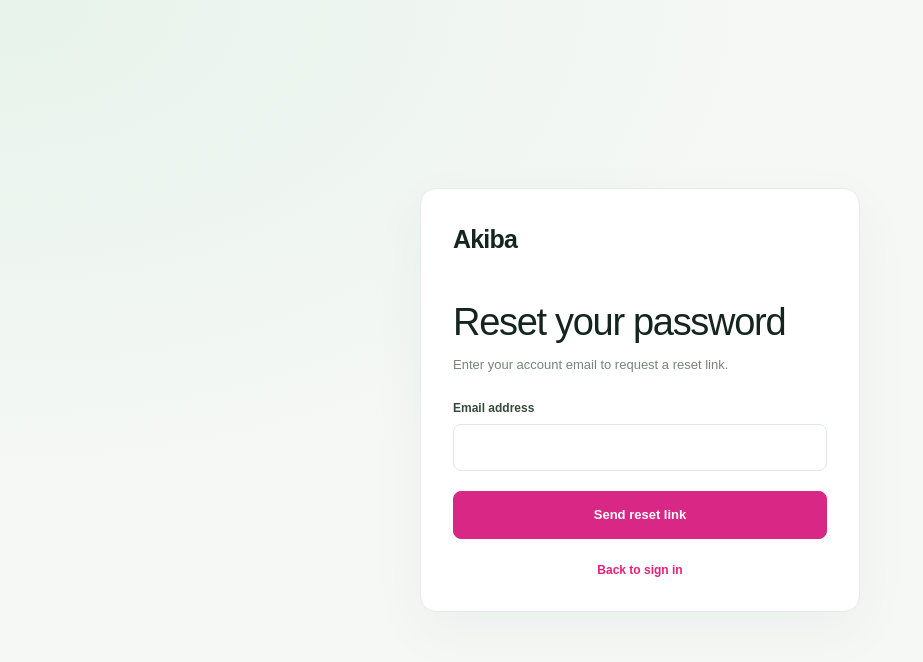
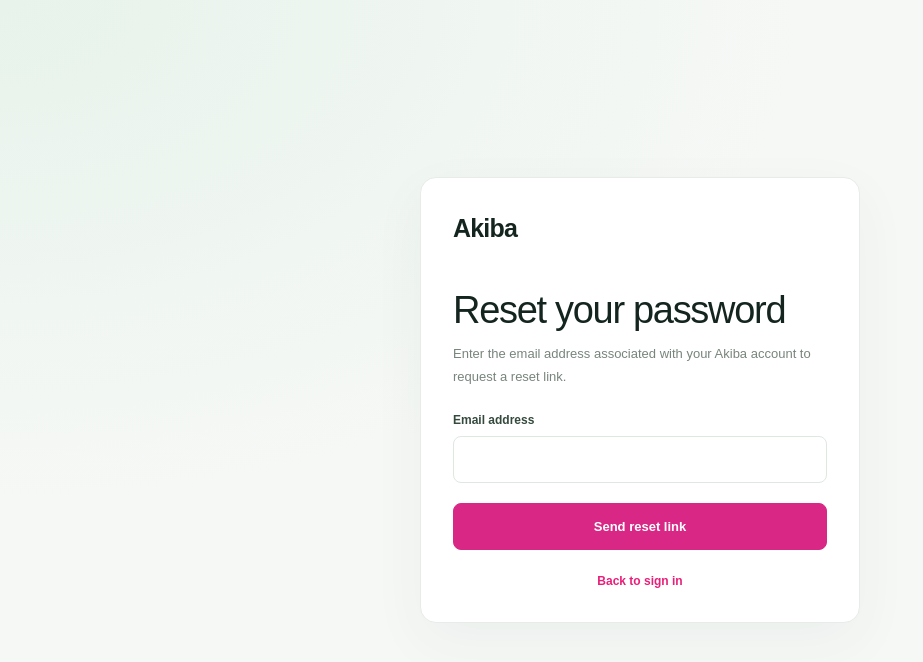
Before and after one commit to aogajoseph/akiba, a Next.js app: page /forgot-password in a window 1280 px wide. Shown: the top 662 px of the page, without its empty margins (0-923 px from the left). Built offline with nearby package versions, Linux system fonts and the light colour scheme.

Commit message:
Refine password reset description

```diff
--- a/app/forgot-password/page.tsx
+++ b/app/forgot-password/page.tsx
@@ -9,7 +9,7 @@ export default async function ForgotPasswordPage({ searchParams }: Props) {
  return <main className="auth-shell"><section className="auth-card">
    <Link href="/" className="auth-brand">Akiba</Link>
    <h1>Reset your password</h1>
-   <p className="auth-description">Enter your account email to request a reset link.</p>
+   <p className="auth-description">Enter the email address associated with your Akiba account to request a reset link.</p>
    {params.error && <p className="auth-error" role="alert">{params.error}</p>}
    {params.message && <p className="auth-message" role="status">{params.message}</p>}
    <form action={requestPasswordReset} className="auth-form">
```
